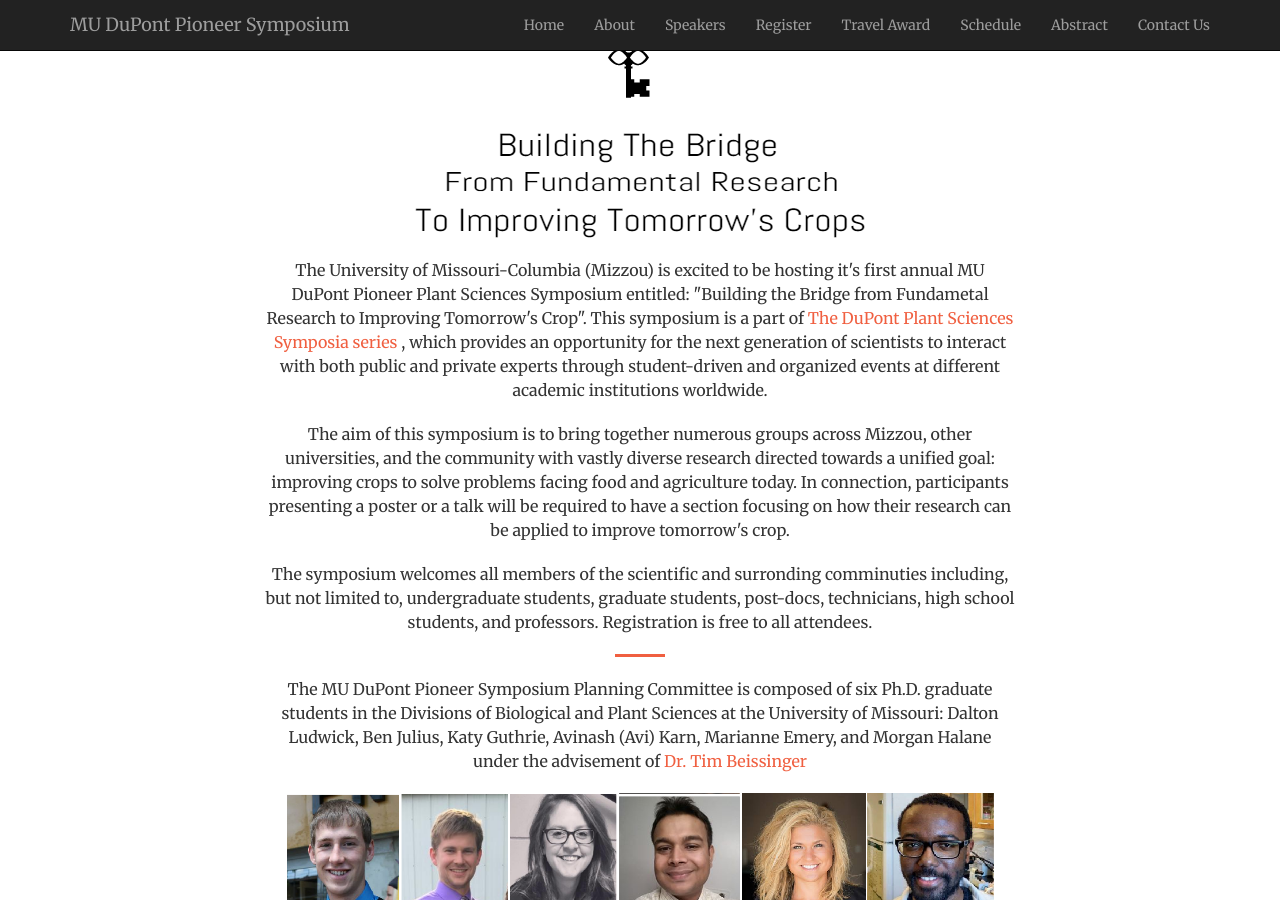
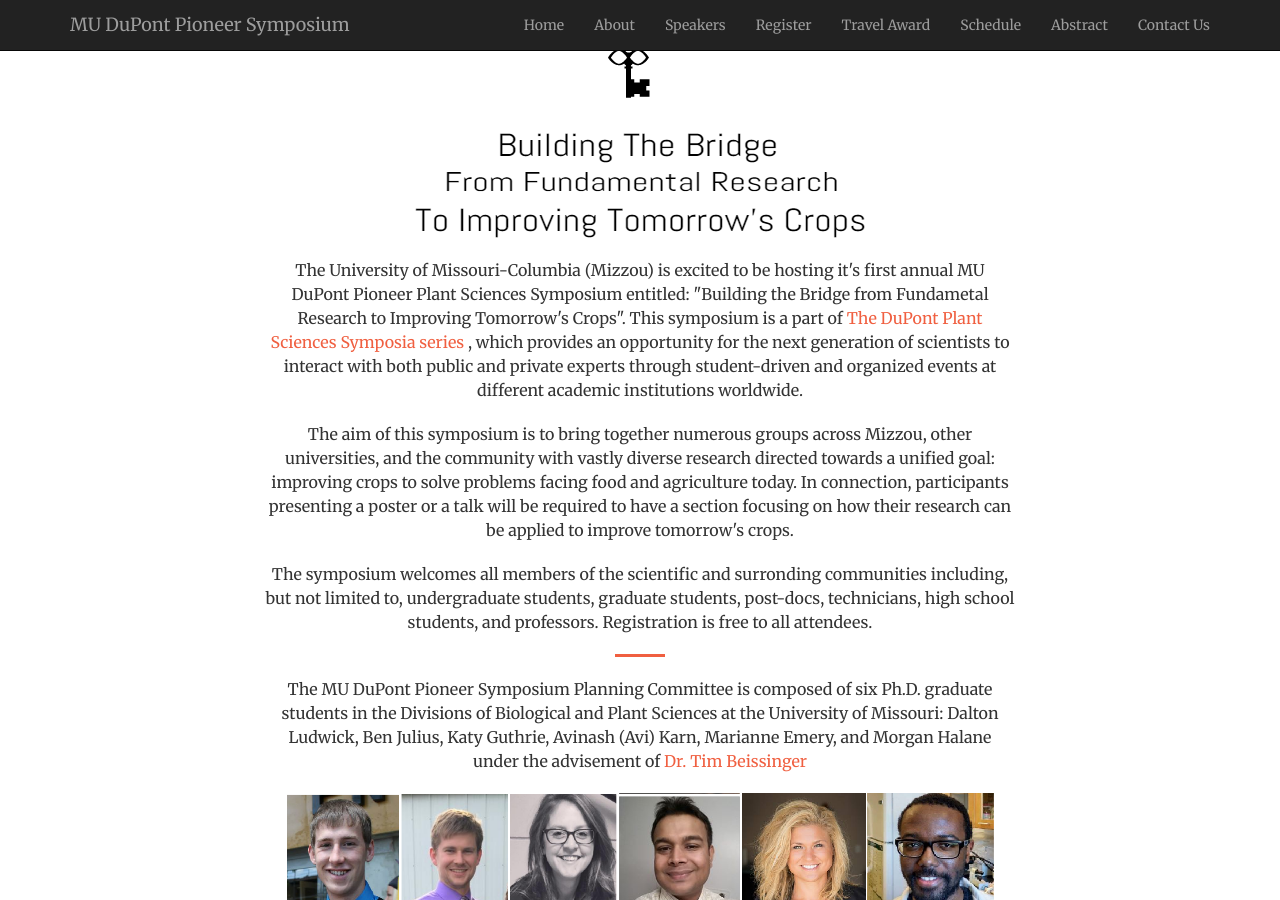
Before and after one commit to mupioneersymposium/mupioneersymposium.github.io, a Jekyll site: the page built from index.html, in a window 1280 px wide and 900 px high, scrolled down 1430 px. Built offline with Jekyll 4.4.1, drawn with Linux system fonts in a browser that asks for light colours.

Commit message:
Update about-brief.html

```diff
--- a/_includes/about-brief.html
+++ b/_includes/about-brief.html
@@ -5,9 +5,9 @@
                 <h2 class="section-heading">About the Symposium</h2>
                 <hr class="light">
                 <p><img src="/img/logo.png" alt="MU Pioneer Symposium Logo" style="max-width: 90%;"></p>
-<p>The University of Missouri-Columbia (Mizzou) is excited to be hosting it's first annual MU DuPont Pioneer Plant Sciences Symposium entitled: "Building the Bridge from Fundametal Research to Improving Tomorrow's Crop". This symposium is a part of <a href="https://www.pioneer.com/home/site/about/research/PlantSciSymposiaSeries/" target="_blank">The DuPont Plant Sciences Symposia series </a> , which provides an opportunity for the next generation of scientists to interact with both public and private experts through student-driven and organized events at different academic institutions worldwide.</p>
-<p> The aim of this symposium is to bring together numerous groups across Mizzou, other universities, and the community with vastly diverse research directed towards a unified goal: improving crops to solve problems facing food and agriculture today. In connection, participants presenting a poster or a talk will  be required to have a section focusing on how their research can be applied to improve tomorrow's crop.</p>
-<p>The symposium welcomes all members of the scientific and surronding comminuties including, but not limited to, undergraduate students, graduate students, post-docs, technicians, high school students, and professors. Registration is free to all attendees. </p>
+<p>The University of Missouri-Columbia (Mizzou) is excited to be hosting it's first annual MU DuPont Pioneer Plant Sciences Symposium entitled: "Building the Bridge from Fundametal Research to Improving Tomorrow's Crops". This symposium is a part of <a href="https://www.pioneer.com/home/site/about/research/PlantSciSymposiaSeries/" target="_blank">The DuPont Plant Sciences Symposia series  </a> , which provides an opportunity for the next generation of scientists to interact with both public and private experts through student-driven and organized events at different academic institutions worldwide.</p>
+<p> The aim of this symposium is to bring together numerous groups across Mizzou, other universities, and the community with vastly diverse research directed towards a unified goal: improving crops to solve problems facing food and agriculture today. In connection, participants presenting a poster or a talk will  be required to have a section focusing on how their research can be applied to improve tomorrow's crops.</p>
+<p>The symposium welcomes all members of the scientific and surronding communities including, but not limited to, undergraduate students, graduate students, post-docs, technicians, high school students, and professors. Registration is free to all attendees. </p>
 <hr>
                 <p>The MU DuPont Pioneer Symposium Planning Committee is composed of six Ph.D. graduate students in the Divisions of Biological and Plant Sciences at the University of Missouri: Dalton Ludwick, Ben Julius, Katy Guthrie, Avinash (Avi) Karn, Marianne Emery, and Morgan Halane under the advisement of <a href="http://beissingerlab.org/" target="_blank">Dr. Tim Beissinger</a></p>
                 <p><img src="/img/group.png" style="max-width: 95%;"></p>
```
